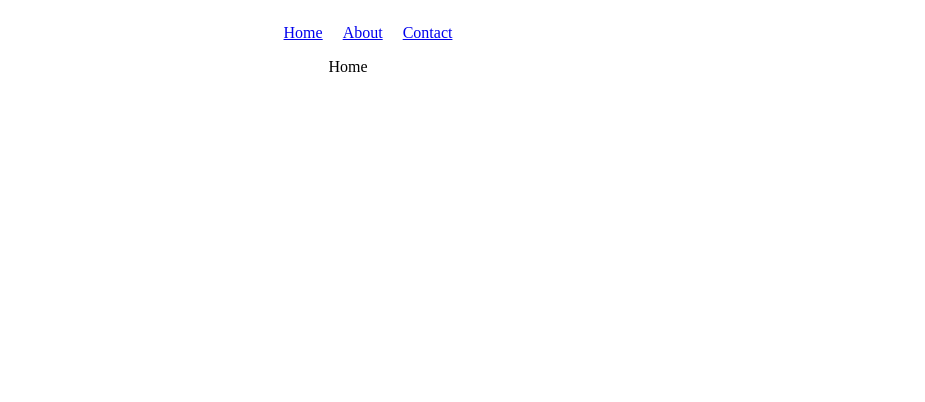
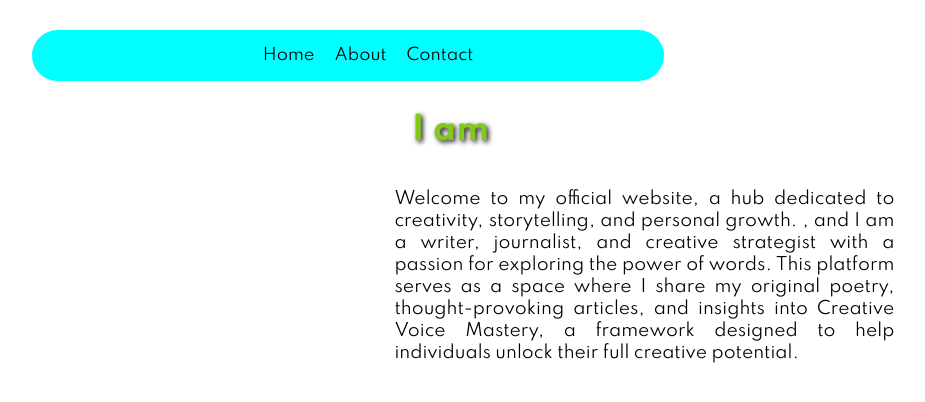
Before and after one commit to markderrck5445/react, a React (Create React App) app in the folder project1/: page / in a window 1280 px wide. Shown: the top 402 px of the page, without its empty margins (292-1217 px from the left). Built offline with nearby package versions, Linux system fonts and the light colour scheme.

Commit message:
addded react project,added new files and pages

```diff
--- a/project1/src/App.js
+++ b/project1/src/App.js
@@ -1,26 +1,29 @@
-import logo from './logo.svg';
 import './App.css';
 import { BrowserRouter as Router, Route, Routes } from 'react-router-dom';
 import NavBar from './components/NavBar';
+import Footer from './components/Footer';
 import Home from './pages/Home';
 import About from './pages/About';
-import Contact from './pages/Contact'; // Add this missing import
+import Contact from './pages/Contact';
+
 
 function App() {
   return (
+    <>
     <Router>
       <div className="App">
         <NavBar />
         <div>
           <Routes>
-            {/* In React Router v6, "element" prop is used instead of children */}
             <Route path="/" element={<Home />} />
             <Route path="/about" element={<About />} />
             <Route path="/contact" element={<Contact />} />
+           <Route path="/footer" element={<Footer/>} />
           </Routes>
         </div>
       </div>
     </Router>
+    </>
   );
 }
 
--- /dev/null
+++ b/project1/src/components/Footer.js
@@ -0,0 +1,46 @@
+import React from 'react'
+
+function Footer() {
+  return (
+    <div>
+  <div class="footer-container">
+    <div class="footer-column">
+      <h3><i class="fas fa-store"></i> Links</h3>
+      <ul>
+        <li><a href="#">Home</a></li>
+        <li><a href="#">About</a></li>
+        <li><a href="#">Services</a></li>
+        <li><a href="#">Contact</a></li>
+      </ul>
+    </div>
+    </div>
+
+    <div className="footer-column">
+      <h3><i className="fas fa-share-alt"></i> Socials</h3>
+      <ul className="social-links">
+        <li><i className="fab fa-youtube"></i> <a href="#">Youtube</a></li>
+        <li>
+          <i className="fab fa-facebook-f"></i> <a href="#">Facebook</a>
+        </li>
+        <li>
+          <i className="fab fa-instagram"></i> <a href="#">Instagram</a>
+        </li>
+      </ul>
+    </div>
+
+    <div class="footer-column">
+      <h3><i class="fas fa-paper-plane"></i> CONTACT</h3>
+      <p>example@gmail.com</p>
+    </div>
+
+    <div className="foot-logo">
+      <img src="./img/pic4.jpg.png" alt="logo"  />
+    </div>
+
+
+
+ </div>
+  )
+}
+
+export default Footer;
--- a/project1/src/index.css
+++ b/project1/src/index.css
@@ -1,15 +1,85 @@
-.navbar {
-    width: 100%;
+ /* header and navbar */
+ @import url("https://fonts.googleapis.com/css2?family=Spartan:wght@100;200;300;400;500;600;700;800;900&display=swap");
+ *{
+    font-family: 'Spartan', sans-serif;
+    background-color: linear-gradient(rgba(194, 194, 194, 0.7),rgba(4,9,30,0.7));
+}
+
+ /* .nav{
+    display: flex;
+    list-style: none;
+    text-decoration: none;
+ }
+
+ .nav ul{
+    display: flex;
+    list-style: none;
+    text-align: left;
+    text-decoration: none;
+ }
+
+ .nav ul li{
+    margin: 0 10px;
+    text-decoration: none;
+
+ } */
+
+ .navbar {
+    width: 50%;
     display: flex;
     align-items: center;
     justify-content: center;
+    margin-left: 25%;
+    border-radius: 60px;
+    background-color: aqua;
+    backdrop-filter: blur(10px);
+    margin-top: 30px;
 }
 
 .navbar ul {
     display: flex;
     list-style: none;
+    text-decoration: none;
 }
 
 .navbar ul li {
     margin: 0 10px;
+    text-decoration: none;
 }
+
+.navbar ul li a{
+  text-decoration: none;
+  color: black;
+}
+
+.col-1 h1 span{
+    color: rgb(131, 201, 25);
+    text-shadow: 2px 2px 5px rgba(0, 0, 0, 0.926);
+}
+
+.col-1 h1 span{
+    color: rgb(131, 201, 25);
+    text-shadow: 2px 2px 5px rgba(0, 0, 0, 0.926);
+}
+
+.col-1 p{
+    width: 500px;
+    text-align: justify;
+    position: relative;
+    left: 60%;
+    color: white;
+    top: 90px;
+    /* text-shadow: 2px 2px 5px rgb(131, 201, 25); */
+    color: black;
+    line-height: 22px;
+    margin-left: -80px;
+    font-family: 'Spartan', sans-serif;
+    font-size: 17px;
+}
+
+.shilla{
+    left: 55%;
+    top: 90px;
+    color: black;
+    position: absolute;
+}
--- a/project1/src/pages/Home.js
+++ b/project1/src/pages/Home.js
@@ -1,8 +1,19 @@
 import React from 'react'
-
 const Home=()=> {
   return (
-    <div>Home</div>
+    <div>
+     <div className="col-1">
+        <h1 className="shilla">
+       <span> I am </span>
+        </h1>
+
+        <p>
+        Welcome to my official website, a hub dedicated to creativity, storytelling, and personal growth. , and I am a writer, journalist, and creative strategist with a passion for exploring the power of words.
+        This platform serves as a space where I share my original poetry, thought-provoking articles, and insights into Creative Voice Mastery, a framework designed to help individuals unlock their full creative potential.
+        </p>
+     </div>
+    </div>
+
   )
 }
 
```
Also changed, not shown: project1/src/components/NavBar.js (+10 -0 lines).
